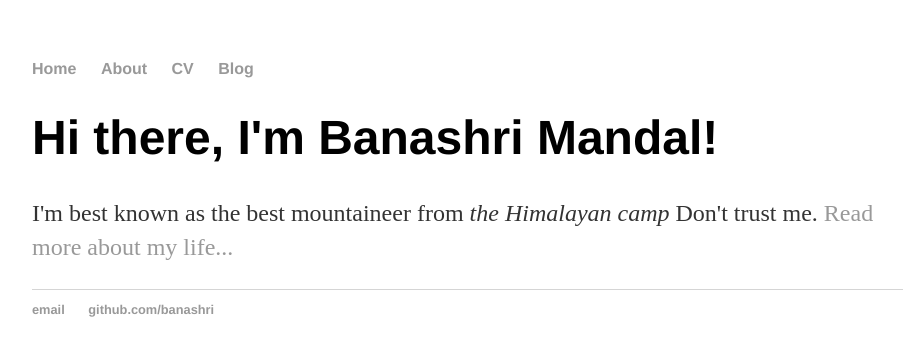
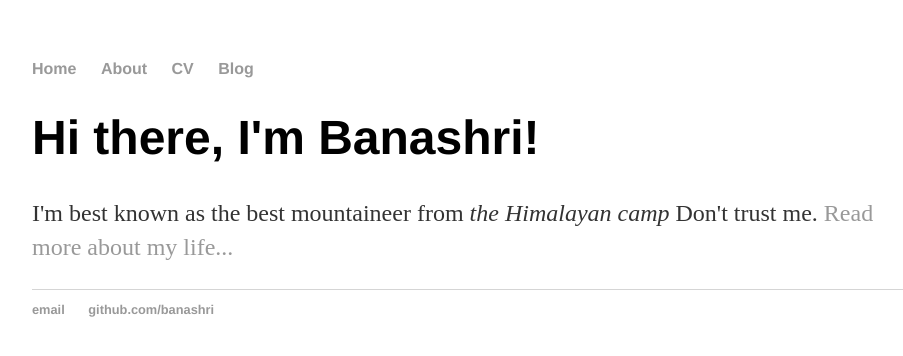
Before and after one commit to Banashri/banashri.github.io, a Jekyll site: the page built from index.html, in a window 1280 px wide. Shown: the top 356 px of the page, without its empty margins (160-1063 px from the left). Built offline with Jekyll 4.4.1, drawn with Linux system fonts in a browser that asks for light colours; part of the change alters nothing that is shown.

Commit message:
Update index.html

```diff
--- a/index.html
+++ b/index.html
@@ -1,8 +1,8 @@
 ---
 layout: default
-title: Hank Quinlan, Horrible Cop
+title: Banashri, an Explorer!
 ---
 <div class="blurb">
-	<h1>Hi there, I'm Banashri Mandal!</h1>
+	<h1>Hi there, I'm Banashri!</h1>
 	<p>I'm best known as the best mountaineer from <em>the Himalayan camp</em> Don't trust me. <a href="/about">Read more about my life...</a></p>
 </div><!-- /.blurb -->
```
